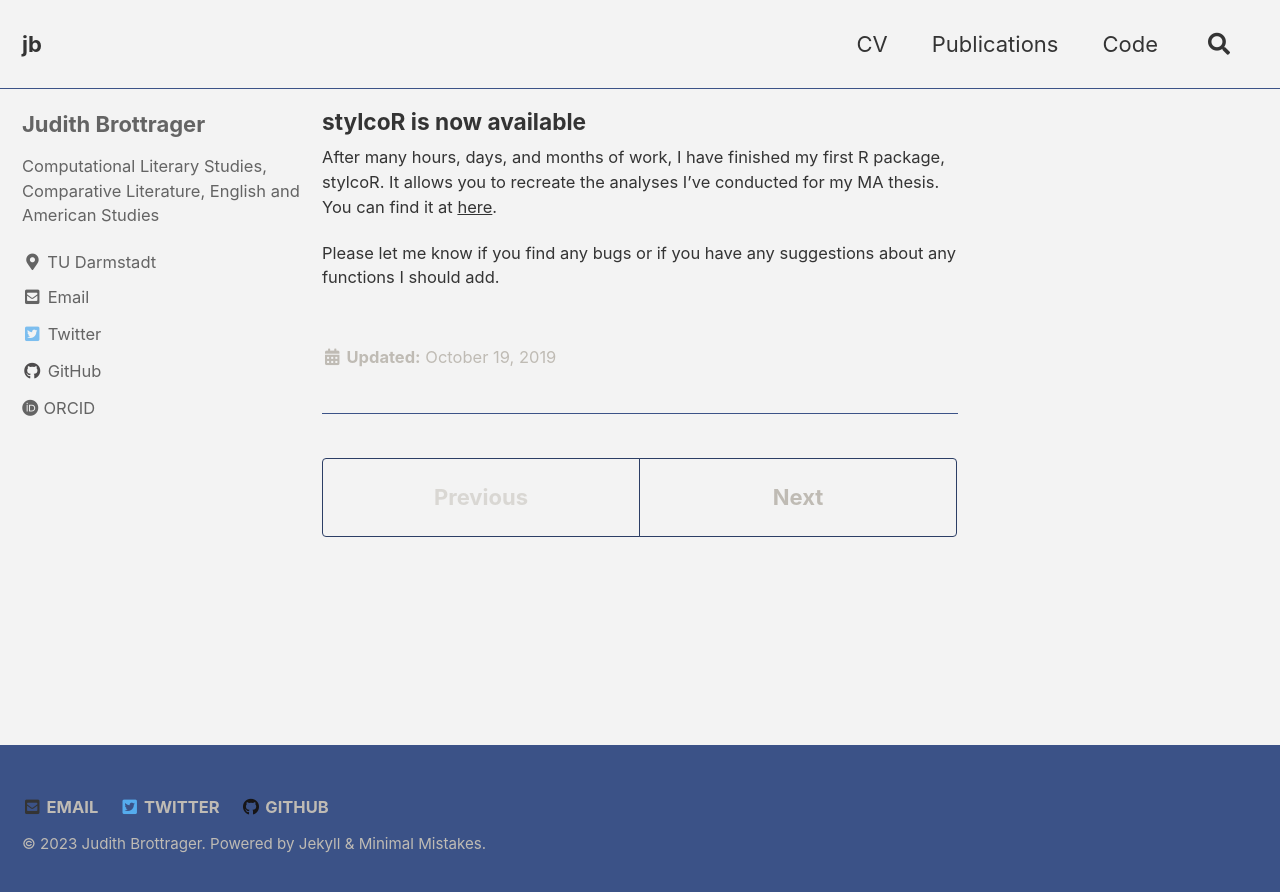
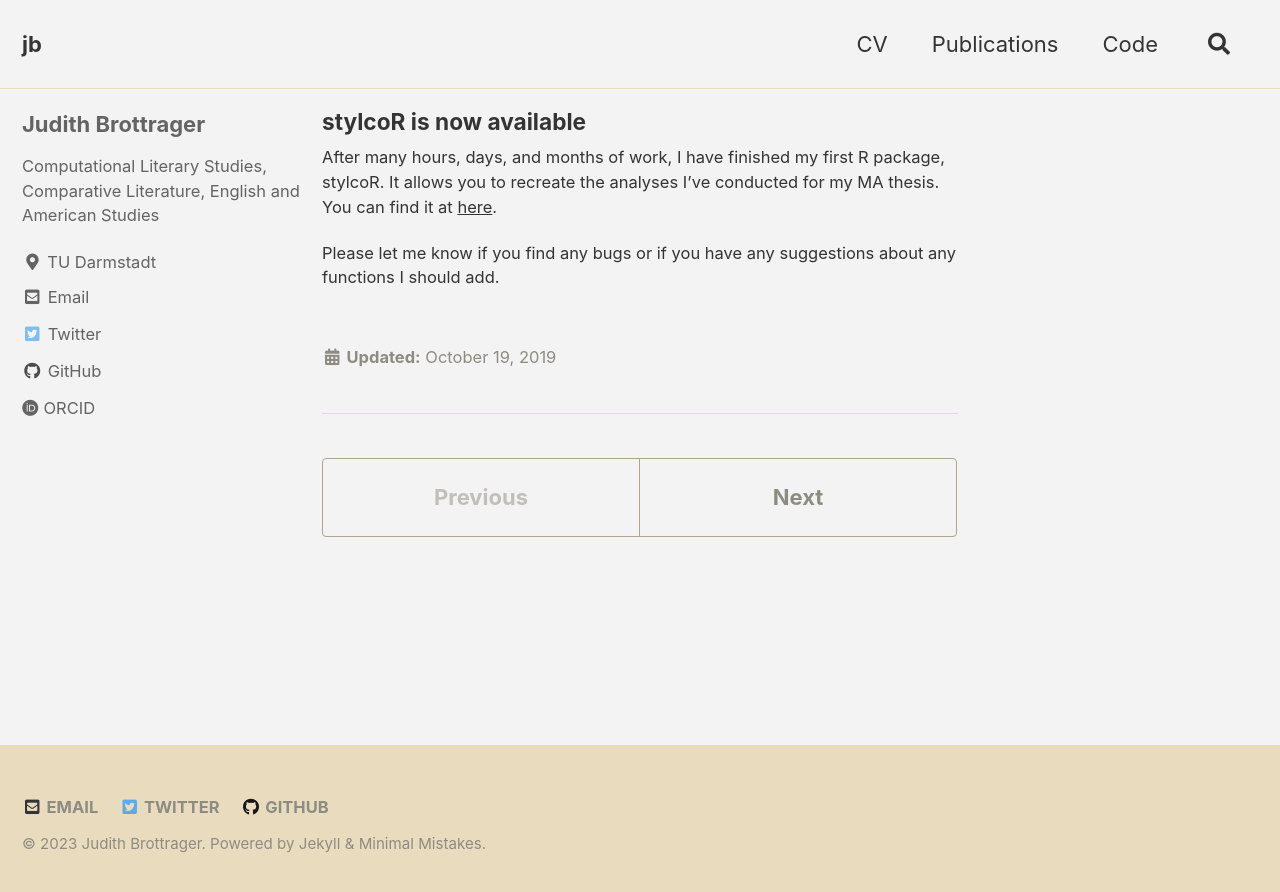
Before and after one commit to jbrottrager/jb, a Jekyll site: the page built from _posts/2019-10-19-welcome.md, in a window 1280 px wide. Shown: the top 892 px of the page. Built offline with Jekyll 4.4.1, drawn with Linux system fonts in a browser that asks for light colours; cached includes are drawn as plain includes.

Commit message:
update theme

```diff
--- a/_sass/minimal-mistakes/_variables.scss
+++ b/_sass/minimal-mistakes/_variables.scss
@@ -47,7 +47,7 @@ $type-size-8: 0.625em !default; // ~10px
 $h-size-1: 1.03125em !default; // ~18px
 $h-size-2: 1.03125em !default; // ~17px
 $h-size-3: 1.03125em !default; // ~16.5px
-$h-size-4: 0.6875em !default; // ~16px
+$h-size-4: 0.75em !default; // ~16px
 $h-size-5: 0.6875em !default; // ~12px
 $h-size-6: 0.6875em !default; // ~11px
 /*
--- a/_sass/minimal-mistakes/skins/_dirt.scss
+++ b/_sass/minimal-mistakes/skins/_dirt.scss
@@ -5,10 +5,10 @@
 /* Colors */
 $background-color: #f3f3f3 !default;
 $text-color: #343434 !default;
-$muted-text-color: #bfbbb4 !default;
+$muted-text-color: #8e8b82 !default;
 $primary-color: #343434 !default;
-$border-color: #3b5287 !default;
-$footer-background-color: #3b5287 !default;
+$border-color: #e9dcbe !default;
+$footer-background-color: #e9dcbe !default;
 $link-color: #343434 !default;
 $masthead-link-color: $text-color !default;
 $masthead-link-color-hover: $text-color !default;
```
